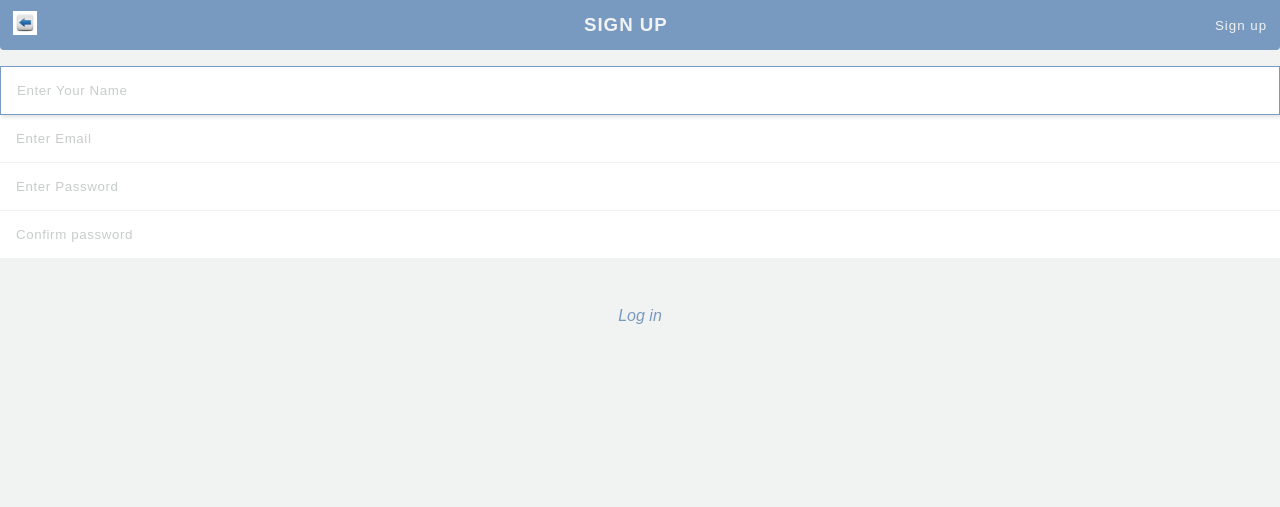
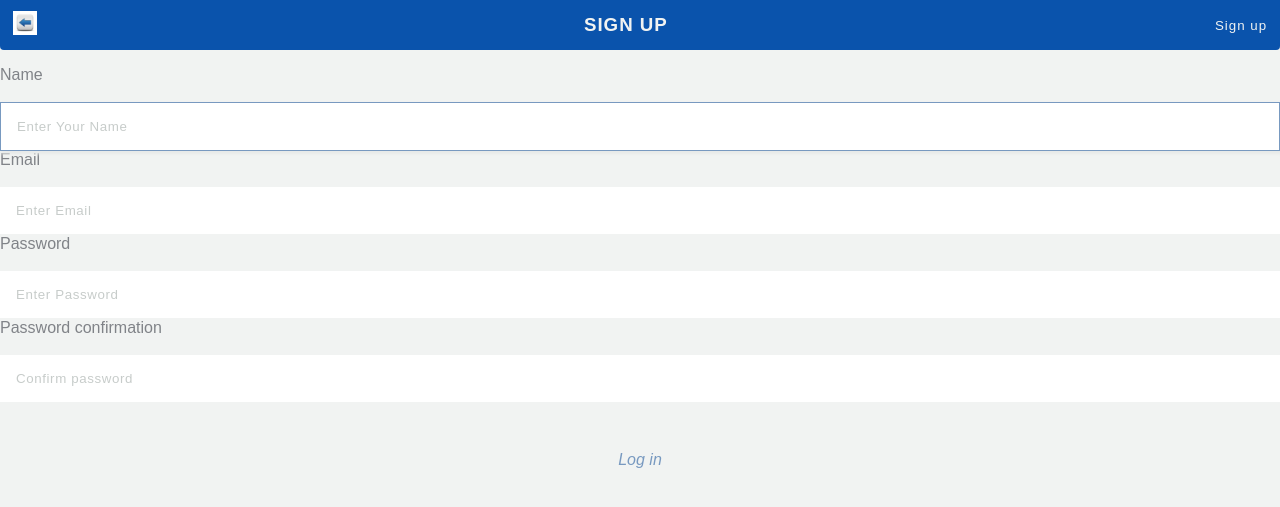
Before and after one commit to dialite/budget-app, a Rails app: page /users/sign_up in a window 1280 px wide. Shown: the top 507 px of the page. Run offline with Rails 7, Linux system fonts and the light colour scheme; some web fonts are replaced.

Commit message:
Modify app contents to sample view

```diff
--- a/app/assets/stylesheets/application.css
+++ b/app/assets/stylesheets/application.css
@@ -20,7 +20,9 @@
   --orange: #725034;
   --brown: #ee4a4f;
   --green: #9ac5a9;
+  --green2: #2bdf6a;
   --blue: #7899c0;
+  --blue2: #0a53ac;
   --black: #808388;
   --dark: #868e97;
   --greya: #f1f3f2;
@@ -235,7 +235,7 @@ and the second row taking up no space (0fr). */
 
 .menu {
   width: 100%;
-  background: var(--blue);
+  background: var(--blue2);
   display: flex;
   justify-content: space-between;
   align-items: center;
--- a/app/views/devise/confirmations/new.html.erb
+++ b/app/views/devise/confirmations/new.html.erb
@@ -6,6 +6,7 @@
     </div>
 
     <div class="sign_form">
+      <%= f.label :email %><br />
       <%= f.email_field :email, autofocus: true, autocomplete: "email", value: (resource.pending_reconfirmation? ? resource.unconfirmed_email : resource.email), placeholder: "Email", class: "resend-entry" %>
     </div>
 
--- a/app/views/devise/passwords/new.html.erb
+++ b/app/views/devise/passwords/new.html.erb
@@ -4,6 +4,7 @@
       <%= render partial: 'partials/home', locals: {title: 'RESET PASSWORD', back_path: root_path } %>
       <%= f.submit "Reset password", { class: "resend-actions" }%>
     </div>
+    <%= f.label :email %><br />
     <%= f.email_field :email, autofocus: true, autocomplete: "email", placeholder: "Email", class: "resend-entry"  %>
     <%= render "devise/shared/error_messages", resource: resource %>
   <% end %>
--- a/app/views/devise/registrations/new.html.erb
+++ b/app/views/devise/registrations/new.html.erb
@@ -5,13 +5,17 @@
   </div>
 
   <div class="sign_form">
+    <%= f.label :name %><br />
     <%= f.text_field :name, autofocus: true, autocomplete: "name", placeholder: "Enter Your Name" %>
+    <%= f.label :email %><br />
     <%= f.email_field :email, autofocus: true, autocomplete: "email", placeholder: "Enter Email" %>
     <% if @minimum_password_length %>
-    <% @minimum_password_length %>
+      <% @minimum_password_length %>
     <% end %>
 
+    <%= f.label :password %><br />
     <%= f.password_field :password, autocomplete: "new-password", placeholder: "Enter Password" %>
+    <%= f.label :password_confirmation %><br />
     <%= f.password_field :password_confirmation, autocomplete: "new-password", placeholder: "Confirm password" %>
     <%= render "devise/shared/error_messages", resource: resource %>
   </div>
--- a/app/views/devise/sessions/new.html.erb
+++ b/app/views/devise/sessions/new.html.erb
@@ -5,7 +5,9 @@
   </div>
 
   <div class="log_form">
+    <%= f.label :email %><br />
     <%= f.email_field :email, autofocus: true, autocomplete: "email", placeholder: "Email" %>
+    <%= f.label :password %><br />
     <%= f.password_field :password, autocomplete: "current-password", placeholder: "Password" %>
     <%# <!-- <% if devise_mapping.rememberable? %>
       <div class="field">
```
Also changed, not shown: other parts of app/assets/stylesheets/application.css (+27 -32 lines).
